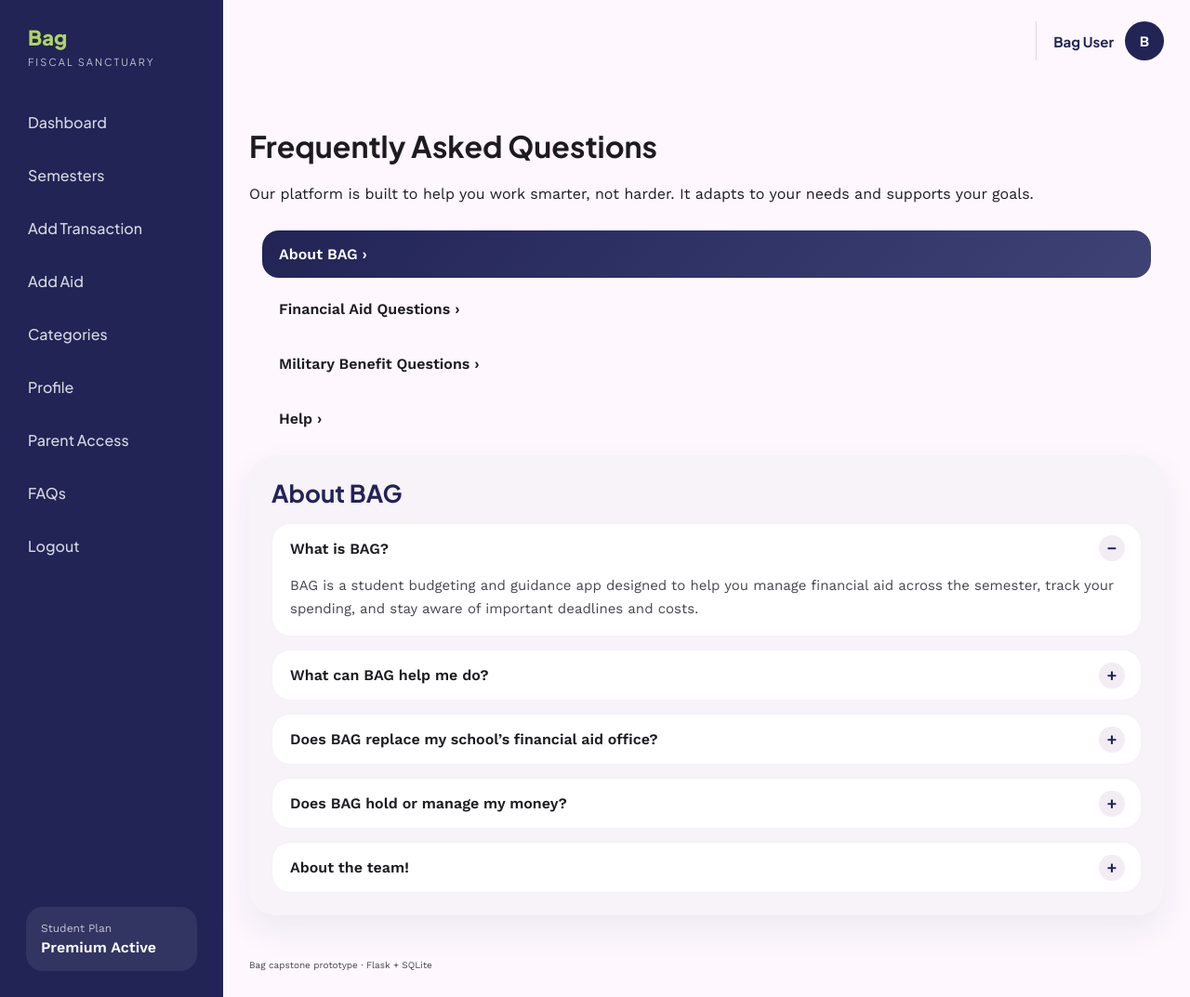
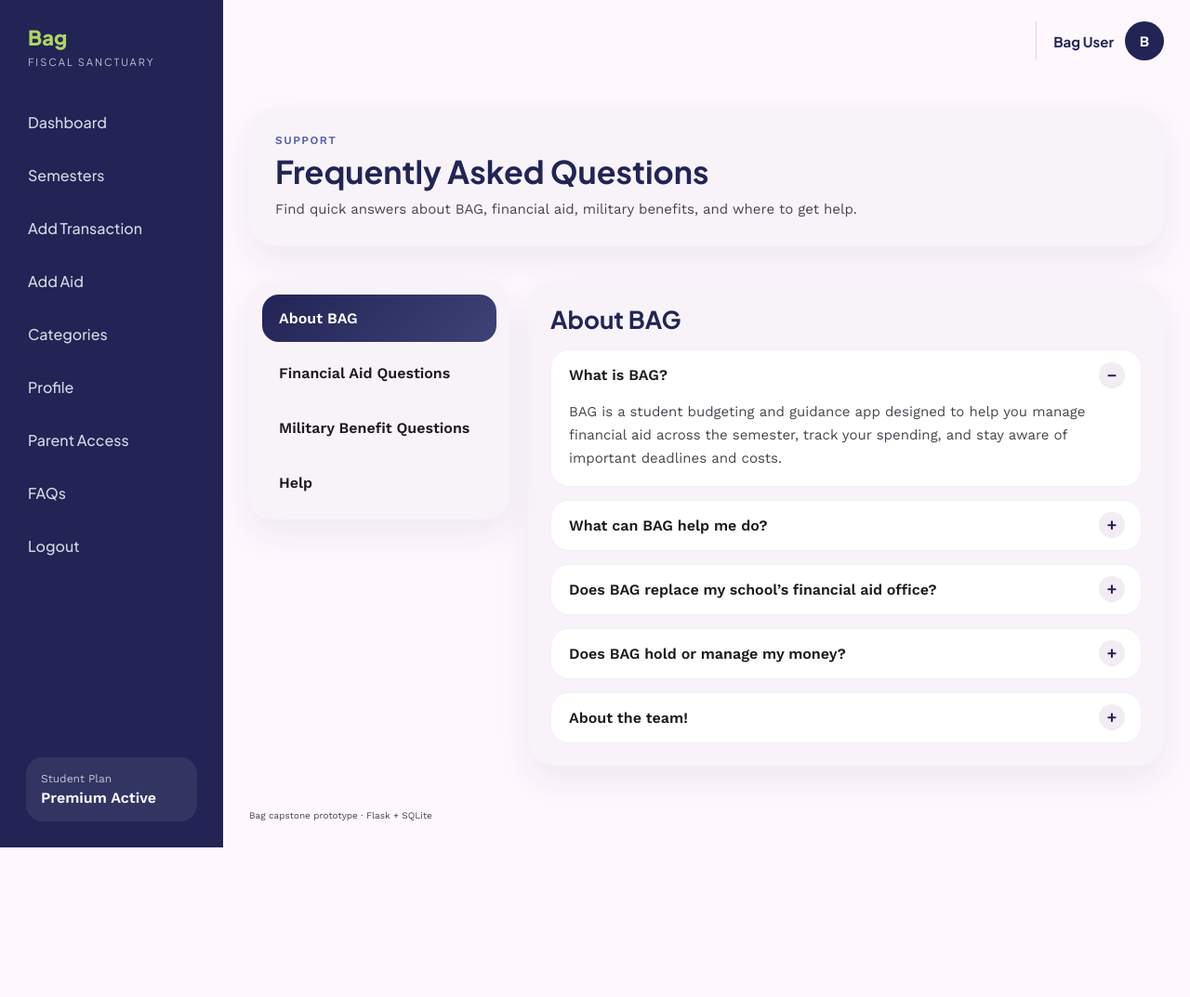
Before and after one commit to CAPSTONE-Team-G0/BAG, a Flask app: page /faqs in a window 1280 px wide. Shown: the whole page at 93% size. After the commit the page ends 912 px from the top, so only its background shows below. Run offline with Flask 3, Linux system fonts and the light colour scheme; a user stored in the database is signed in.

Commit message:
version 415

```diff
--- a/app/auth.py
+++ b/app/auth.py
@@ -1,8 +1,9 @@
 from functools import wraps
-
-from flask import Blueprint, render_template, request, redirect, url_for, flash, session
 from werkzeug.security import generate_password_hash, check_password_hash
-
+from itsdangerous import URLSafeTimedSerializer
+from .email_utils import send_reset_email
+from flask import current_app, Blueprint, render_template, request, redirect, url_for, flash, session
+from werkzeug.security import generate_password_hash, check_password_hash
 from .db import get_db
 
 bp = Blueprint("auth", __name__, url_prefix="")
@@ -103,6 +104,81 @@ def login():
     return render_template("login.html")
 
 
+def generate_reset_token(email):
+    serializer = URLSafeTimedSerializer(current_app.config["SECRET_KEY"])
+    return serializer.dumps(email, salt="password-reset")
+
+
+def verify_reset_token(token, expiration=3600):
+    serializer = URLSafeTimedSerializer(current_app.config["SECRET_KEY"])
+    try:
+        email = serializer.loads(token, salt="password-reset", max_age=expiration)
+    except Exception:
+        return None
+    return email
+
+@bp.route("/forgot-password", methods=["GET", "POST"])
+def forgot_password():
+    if request.method == "POST":
+        email = (request.form.get("email") or "").strip().lower()
+
+        db = get_db()
+        user = db.execute(
+            "SELECT * FROM users WHERE email = ?", (email,)
+        ).fetchone()
+
+        if user:
+            token = generate_reset_token(email)
+
+            reset_url = url_for(
+                "auth.reset_password",
+                token=token,
+                _external=True
+            )
+
+            # ✅ send email
+            send_reset_email(email, reset_url)
+
+            print("Reset link:", reset_url)  # debug
+
+        flash("If that email exists, a reset link has been sent.")
+        return redirect(url_for("auth.login"))
+
+    return render_template("forgot_password.html")
+
+
+# ---------------------------
+# Reset Password
+# ---------------------------
+@bp.route("/reset-password/<token>", methods=["GET", "POST"])
+def reset_password(token):
+    email = verify_reset_token(token)
+
+    if email is None:
+        flash("Invalid or expired reset link.")
+        return redirect(url_for("auth.login"))
+
+    if request.method == "POST":
+        password = request.form.get("password") or ""
+
+        if len(password) < 6:
+            flash("Password must be at least 6 characters.")
+            return render_template("reset_password.html")
+
+        db = get_db()
+
+        db.execute(
+            "UPDATE users SET password_hash = ? WHERE email = ?",
+            (generate_password_hash(password), email),
+        )
+        db.commit()
+
+        flash("Password updated. Please log in.")
+        return redirect(url_for("auth.login"))
+
+    return render_template("reset_password.html")
+
+
 @bp.route("/logout")
 def logout():
     session.clear()
--- a/app/templates/faqs.html
+++ b/app/templates/faqs.html
@@ -3,42 +3,31 @@
 {% block title %}FAQs | BAG{% endblock %}
 
 {% block content %}
-<div class="container">
-  <div class="faq-screen">
-    <div class="faq-orb faq-orb-1"></div>
-    <div class="faq-orb faq-orb-2"></div>
-    <div class="faq-orb faq-orb-3"></div>
-    <div class="faq-orb faq-orb-4"></div>
-
-    <div class="faq-card">
-      <div class="faq-header">
+<div class="faq-page">
+  <div class="faq-hero card">
+    <p class="faq-eyebrow">Support</p>
     <h1>Frequently Asked Questions</h1>
-        <p>
-          Our platform is built to help you work smarter, not harder.
-          It adapts to your needs and supports your goals.
+    <p class="faq-hero-text">
+      Find quick answers about BAG, financial aid, military benefits, and where to get help.
     </p>
   </div>
 
-      <div class="faq-shell">
-        <aside class="faq-sidebar">
+  <div class="faq-layout">
+    <aside class="faq-sidebar card">
       <button class="faq-tab active" type="button" data-faq-target="about-bag">
-            About BAG
-            <span>&rsaquo;</span>
+        <span>About BAG</span>
       </button>
 
       <button class="faq-tab" type="button" data-faq-target="financial-aid">
-            Financial Aid Questions
-            <span>&rsaquo;</span>
+        <span>Financial Aid Questions</span>
       </button>
 
       <button class="faq-tab" type="button" data-faq-target="military-benefits">
-            Military Benefit Questions
-            <span>&rsaquo;</span>
+        <span>Military Benefit Questions</span>
       </button>
 
       <button class="faq-tab" type="button" data-faq-target="help-section">
-            Help
-            <span>&rsaquo;</span>
+        <span>Help</span>
       </button>
     </aside>
 
@@ -61,8 +50,6 @@
     </section>
   </div>
 </div>
-  </div>
-</div>
 
 <script>
   document.addEventListener("DOMContentLoaded", function () {
--- a/app/templates/login.html
+++ b/app/templates/login.html
@@ -25,5 +25,8 @@
     No account?
     <a href="{{ url_for('auth.register') }}">Register</a>
   </p>
+  <p class="hint">
+    <a class="link" href="{{ url_for('auth.forgot_password') }}">Forgot your password?</a>
+  </p>
 </div>
 {% endblock %}
--- a/requirements.txt
+++ b/requirements.txt
@@ -1,3 +1,5 @@
 Flask==3.0.3
 Werkzeug==3.0.3
 pytest==8.3.2
+itsdangerous==2.2.0
+dotenv==0.9.9
```
Also changed, not shown: app/__init__.py (+6 -2 lines), app/email_utils.py (added, +35 -0 lines), app/templates/forgot_password.html (added, +32 -0 lines), app/templates/reset_password.html (added, +28 -0 lines), instance/bag.sqlite3. Lines whose indentation alone changed are shown as unchanged.
